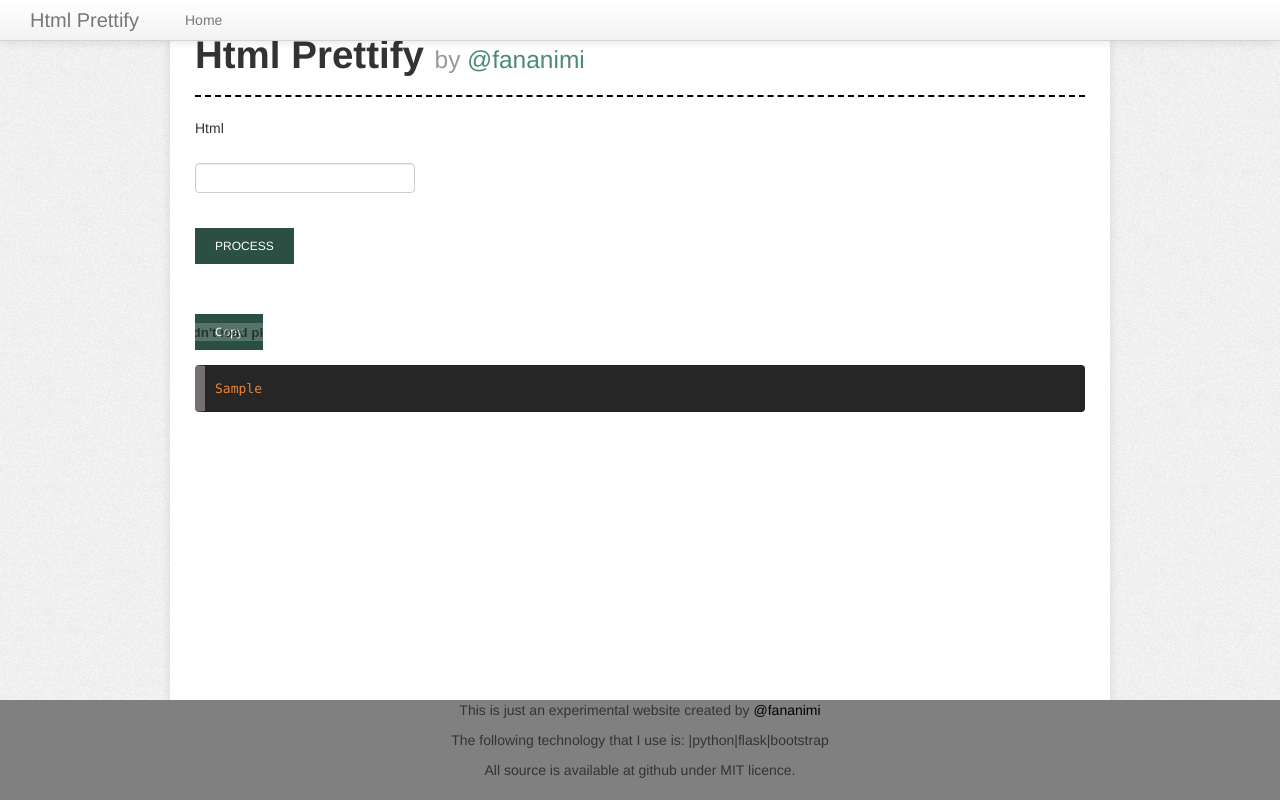
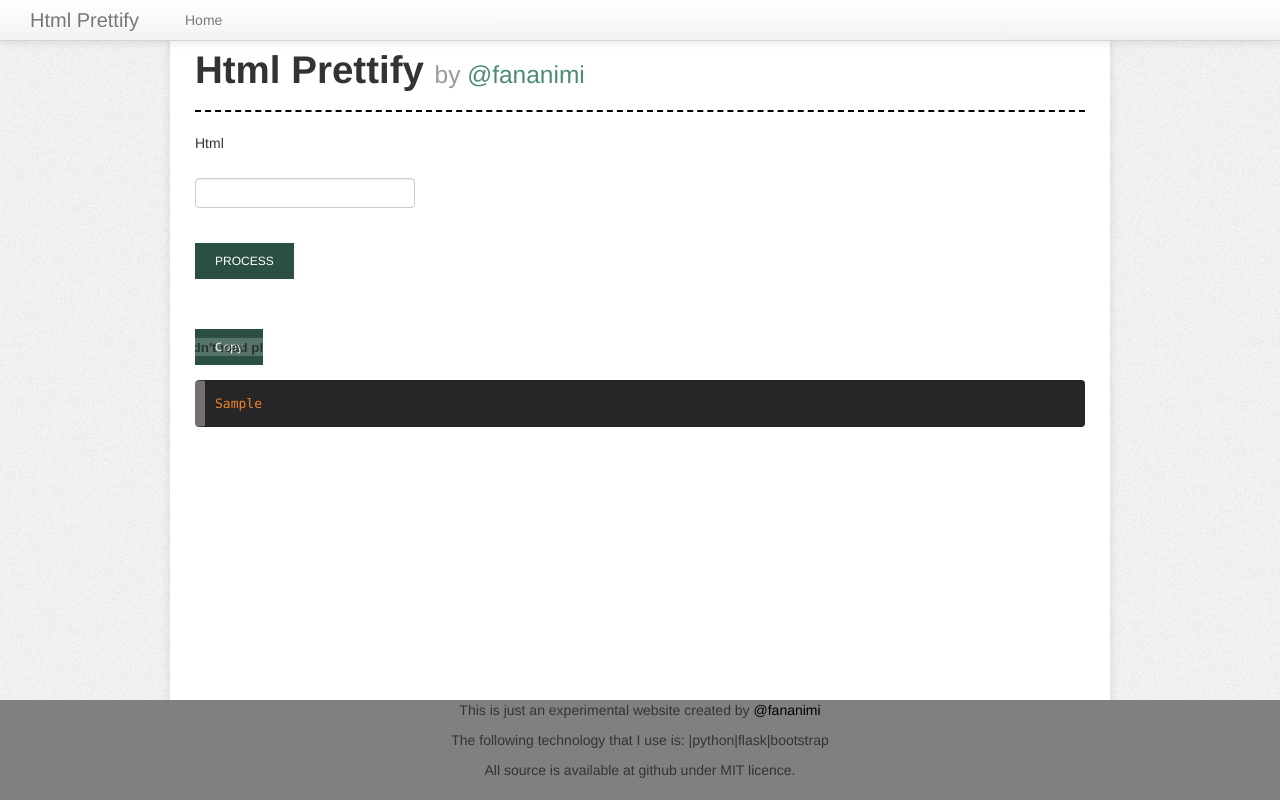
Before and after one commit to pije76/pretty_html, a Python web app: template pretty_html/templates/result.html in a window 1280 px wide. Run offline with Jinja, Linux system fonts and the light colour scheme; the template is opened without the code that fills it: most values are stand-ins (such as "Sample title", 1, 10 or a date in 2020); form fields are guessed from the names that the template uses; some libraries are stand-ins or nearby versions.

Commit message:
fix padding

```diff
--- a/pretty_html/static/website/css/style.css
+++ b/pretty_html/static/website/css/style.css
@@ -19,6 +19,7 @@ body {
 
 .content-wrapper {
     padding: 25px;
+    padding: 40px 25px 25px;
 }
 
 textarea {
```
